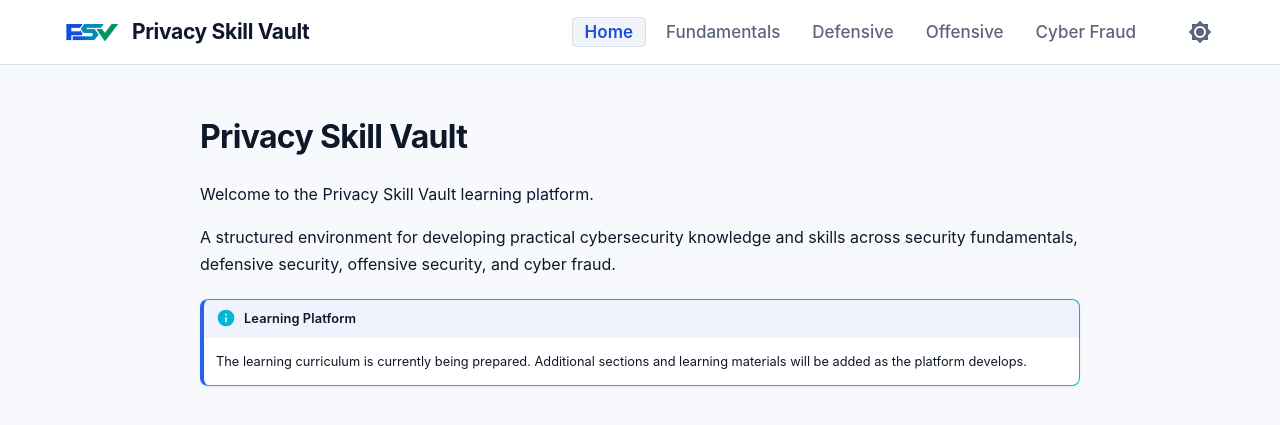
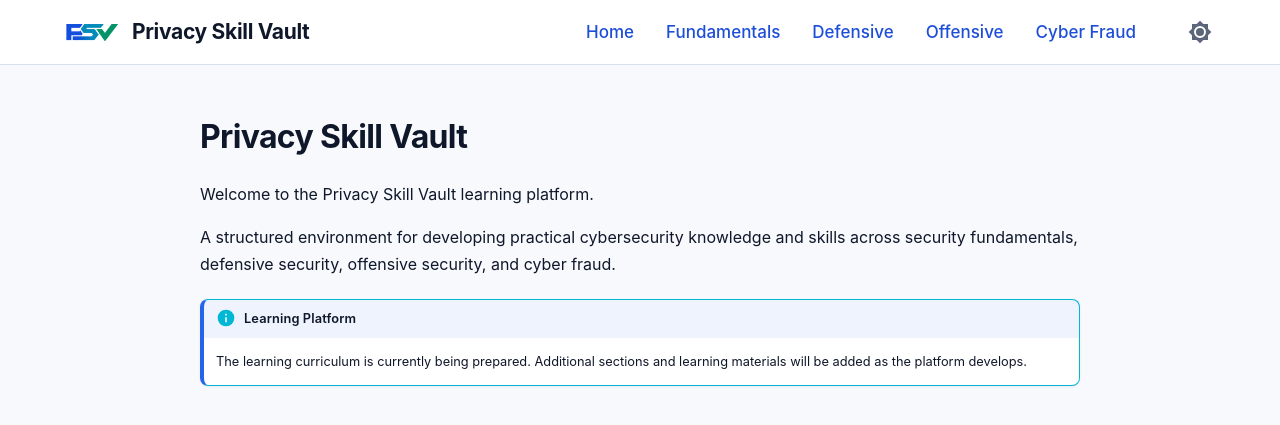
Before and after one commit to PrivacySkillVault/learn-vault, an MkDocs documentation site: the page built from docs/index.md, in a window 1280 px wide. Shown: the top 425 px of the page. Built offline with MkDocs 1.6.1 and Material for MkDocs 9.7.7, drawn with Linux system fonts in a browser that asks for light colours.

Commit message:
fix(nav): connect Learn Vault section navigation
Replace placeholder section anchors with working MkDocs routes, remove the static Home active state, and refine navigation styling.

```diff
--- a/docs/overrides/partials/header.html
+++ b/docs/overrides/partials/header.html
@@ -11,19 +11,19 @@
     <nav id="psv-global-nav" class="psv-global-nav" aria-label="Global Navigation">
       <ul class="psv-global-nav__list">
         <li class="psv-global-nav__item">
-          <a href="{{ '' | url }}" class="psv-global-nav__link psv-global-nav__link--active">Home</a>
+          <a href="{{ '' | url }}" class="psv-global-nav__link">Home</a>
         </li>
         <li class="psv-global-nav__item">
-          <a href="#fundamentals" class="psv-global-nav__link">Fundamentals</a>
+          <a href="{{ 'fundamentals/' | url }}" class="psv-global-nav__link">Fundamentals</a>
         </li>
         <li class="psv-global-nav__item">
-          <a href="#defensive" class="psv-global-nav__link">Defensive</a>
+          <a href="{{ 'defensive/' | url }}" class="psv-global-nav__link">Defensive</a>
         </li>
         <li class="psv-global-nav__item">
-          <a href="#offensive" class="psv-global-nav__link">Offensive</a>
+          <a href="{{ 'offensive/' | url }}" class="psv-global-nav__link">Offensive</a>
         </li>
         <li class="psv-global-nav__item">
-          <a href="#cyber-fraud" class="psv-global-nav__link">Cyber Fraud</a>
+          <a href="{{ 'cyber-fraud/' | url }}" class="psv-global-nav__link">Cyber Fraud</a>
         </li>
       </ul>
     </nav>
--- a/docs/stylesheets/extra.css
+++ b/docs/stylesheets/extra.css
@@ -866,7 +866,7 @@ input:focus-visible,
   font-family: var(--psv-font-sans);
   font-size: 0.85rem;
   font-weight: 500;
-  color: var(--psv-text-muted);
+  color: var(--psv-primary);
   padding: var(--psv-space-1) var(--psv-space-3);
   border-radius: var(--psv-radius-sm);
   text-decoration: none !important;
@@ -876,14 +876,12 @@ input:focus-visible,
 
 .psv-global-nav__link:hover {
   color: var(--psv-accent);
-  background-color: var(--psv-accent-subtle);
+  background-color: transparent;
 }
 
 .psv-global-nav__link--active {
   color: var(--psv-primary) !important;
   font-weight: 600;
-  background-color: var(--psv-surface-elevated);
-  border: 1px solid var(--psv-border);
 }
 
 .psv-mobile-menu-toggle {
```
Also changed, not shown: docs/cyber-fraud/index.md (added, +3 -0 lines), docs/defensive/index.md (added, +3 -0 lines), docs/fundamentals/index.md (added, +3 -0 lines), docs/offensive/index.md (added, +3 -0 lines).
